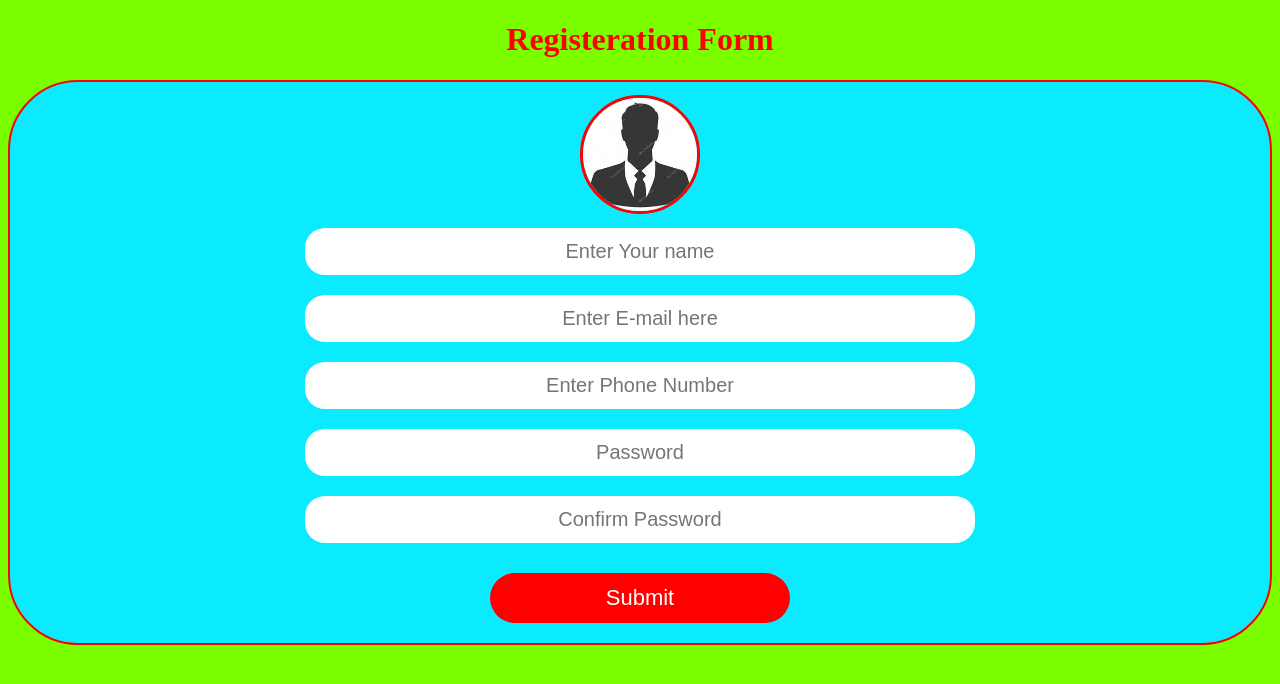
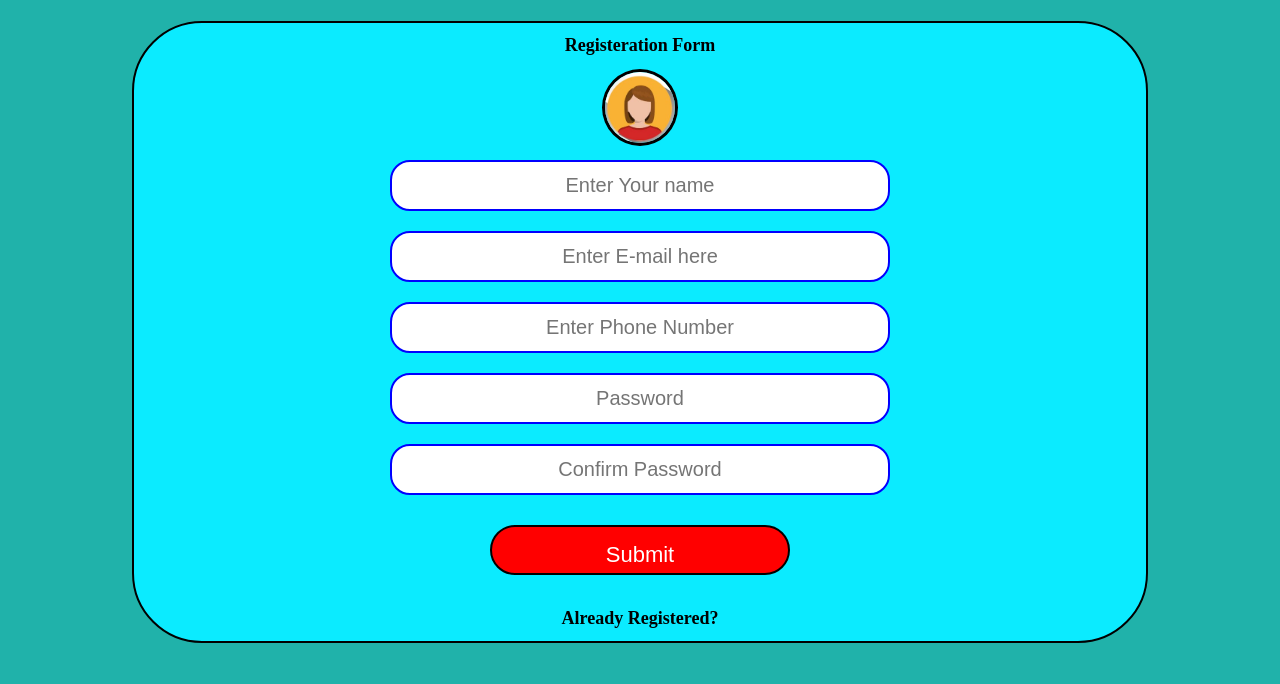
Before and after one commit to rohitsaini3523/S-V, a PHP site: page /form/form.html in a window 1280 px wide. Shown: the top 684 px of the page. Run offline with PHP 8.4, Linux system fonts and the light colour scheme.

Commit message:
Some Changes

```diff
--- a/FSD/lab2/form/form.html
+++ b/FSD/lab2/form/form.html
@@ -11,9 +11,12 @@
 
 <body>
     <center>
-            <h1 style=" color:red;">Registeration Form</h1>
-        <div class="form" style="padding-top:1%;">
-            <a><img class="centre" style="border:3px solid red;border-radius:70%; padding-top:0%;" src="profile.jpg" alt="Profile Photo" width="9%" height="9%"></a>
+        <h1 id="form"></h1>
+        <div class="form" style="width:80% ;">
+            <h1 style=" color:black; font-size: large;" id="heading">Registeration Form</h1>
+            <a><img class="centre" style="border:3px solid black;border-radius:70%;" src="profile.jpg"
+                    alt="Profile Photo" width="7%" height="7%" onclick="
+            document.getElementById('profile').src='profile1.jpg';" id="profile"></a>
             <form action="myaction.php" name="myform" onsubmit="return validate_form()" method="post">
                 <div class="form_design" id="name">
                     <input type="text" name="fname" id="" required placeholder="Enter Your name"><b><br><span
@@ -35,7 +38,18 @@
                     <input type="password" name="fcpass" id="" required placeholder="Confirm Password"><b><br><span
                             class="form_error"></span></b>
                 </div>
-                <input type="submit" class="button" value="Submit">
+                <input type="submit" class="button" value="Submit" id="submitbutton">
+                <h1 onclick='document.getElementById("heading").innerHTML = "Login Here";const n = document.getElementById("name");
+        n.remove();
+        const n1 = document.getElementById("phno");
+        n1.remove();
+        const n2 = document.getElementById("cpass");
+        n2.remove();
+        document.getElementById("form").style.cssText = "padding-top:10%";
+        const n3 = document.getElementById("checker");
+        n3.remove();
+        document.getElementById("submitbutton").value="Login";
+        ' style=" color:black; font-size: large; padding-top:0%;" id="checker">Already Registered?</h1>
     </center>
     </div>
     </div>
--- a/FSD/lab2/form/style.css
+++ b/FSD/lab2/form/style.css
@@ -1,5 +1,5 @@
 body {
-  background-color: rgb(123, 255, 0);
+  background-color: lightseagreen;
 }
 
 .form_design {
@@ -7,9 +7,9 @@ body {
 }
 
 .form_design input {
-  width: 50%;
+  width: 45%;
   padding: 12px 20px;
-  border: 0px solid blue;
+  border: 2px solid blue;
   border-radius: 20px;
   font-size: 20px;
   margin: 10px;
@@ -30,13 +30,13 @@ body {
 .button {
   border-radius: 25px;
   background-color: red;
-  border: 0px solid black;
+  border: 2px solid black;
   width: 300px;
   color: white;
   height: 50px;
   font-size: 22px;
   margin: 20px 20px;
-  padding: 10px 10px;
+  padding-top: 10px;
   justify-content: center;
   align-items: center;
 }
@@ -51,7 +51,7 @@ h1 {
 }
 
 .form {
-  border: 2px solid red;
+  border: 2px solid black;
   /* margin: 100px 40px; */
   border-radius: 70px;
   /* padding: 30px 30px; */
--- a/FSD/lab3-parallax/style.css
+++ b/FSD/lab3-parallax/style.css
@@ -11,7 +11,7 @@ body, html {
 .pimg1, .pimg2, .pimg3, .pimg4
 {
     position:relative;
-    opacity: 0.70;
+    opacity: 0.80;
     background-position:center;
     background-size:cover;
     background-repeat: no-repeat;
```
Also changed, not shown: FSD/lab2/form/profile.jpg, FSD/lab2/form/profile1.jpg (added).
